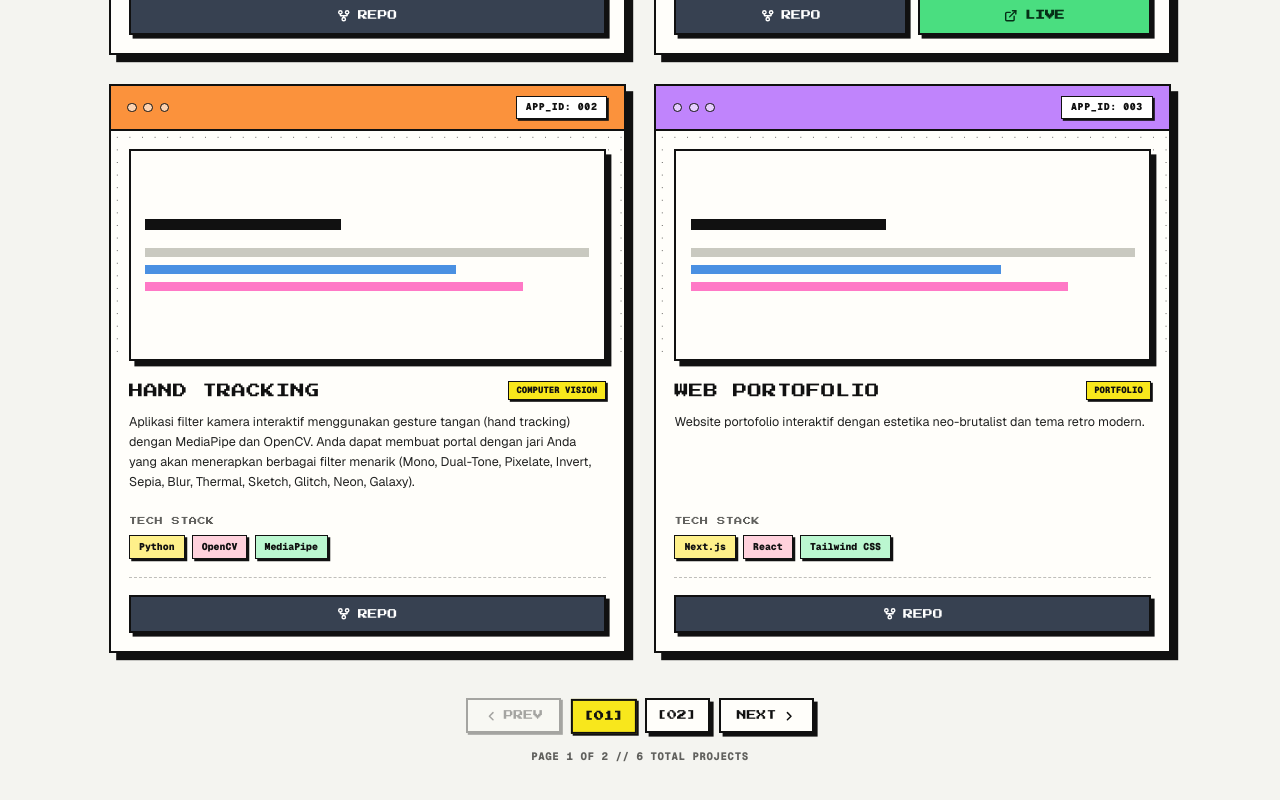
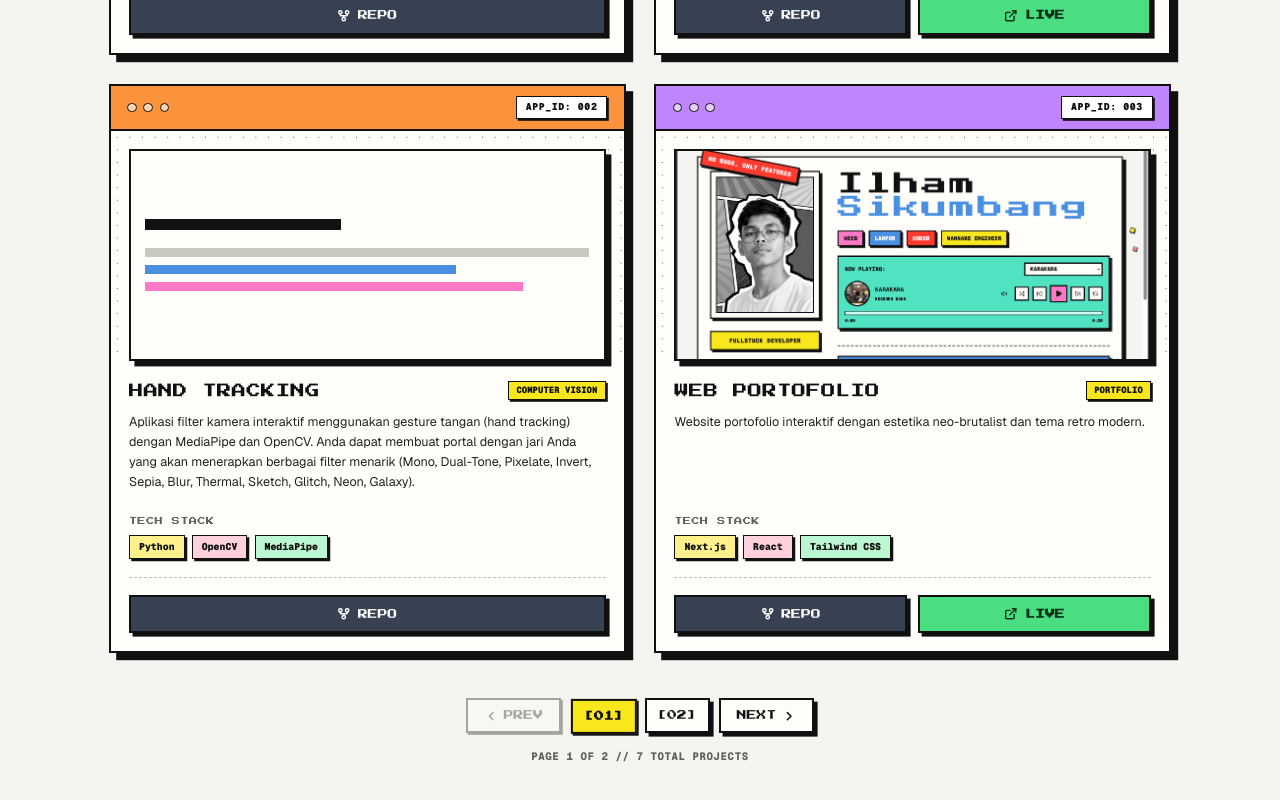
Before and after one commit to Oqexip/Porto, a Next.js app: page /projects in a window 1280 px wide. Shown: the part 896-1696 px from the top of the page. Built offline with nearby package versions, Linux system fonts and the light colour scheme.

Commit message:
project update

```diff
--- a/src/app/projects/page.tsx
+++ b/src/app/projects/page.tsx
@@ -47,7 +47,7 @@ const projects: Project[] = [
     text: "Aplikasi filter kamera interaktif menggunakan gesture tangan (hand tracking) dengan MediaPipe dan OpenCV. Anda dapat membuat portal dengan jari Anda yang akan menerapkan berbagai filter menarik (Mono, Dual-Tone, Pixelate, Invert, Sepia, Blur, Thermal, Sketch, Glitch, Neon, Galaxy).",
     stack: ["Python", "OpenCV", "MediaPipe"],
     color: "orange",
-    github: "https://github.com/Oqexip",
+    github: "https://github.com/Oqexip/handTracking.git",
   },
   {
     title: "Web Portofolio",
@@ -55,15 +55,17 @@ const projects: Project[] = [
     text: "Website portofolio interaktif dengan estetika neo-brutalist dan tema retro modern.",
     stack: ["Next.js", "React", "Tailwind CSS"],
     color: "purple",
+    image: "/projects-img/portofolio.png",
     github: "https://github.com/Oqexip",
+    preview: "hhttps://www.oqexip.site/",
   },
   {
-    title: "River",
-    category: "AI MOBILE",
-    text: "Eksperimen mobile chatbot AI cerdas dengan antarmuka yang ultra-ringan dan responsif.",
-    stack: ["React Native", "Expo", "Mobile"],
+    title: "SkillShare",
+    category: "LMS",
+    text: "Tempat berbagi ilmu pengetahuan.",
+    stack: ["Laravel", "TailwindCSS", "Mobile"],
     color: "green",
-    github: "https://github.com/Oqexip",
+    github: "https://github.com/Oqexip/SkillShare.git",
   },
   {
     title: "Day Counter App",
@@ -72,6 +74,14 @@ const projects: Project[] = [
     stack: ["React", "Tailwind CSS", "Web"],
     color: "blue",
     github: "https://github.com/Oqexip",
+  },
+  {
+    title: "E-Ticketing",
+    category: "Travel Agency App",
+    text: "Aplikasi untuk memesan tiket pesawat. Dibuat dalam rangka sertifikasi Junior Programmer.",
+    stack: ["Laravel", "Tailwind CSS", "Web"],
+    color: "blue",
+    github: "https://github.com/Oqexip/LSP_E-Ticketing.git",
   },
 ];
 
```
Also changed, not shown: public/projects-img/portofolio.png (added).
